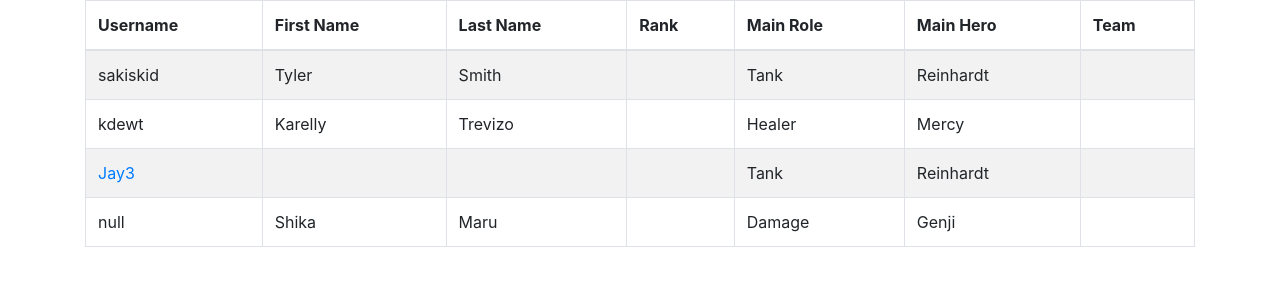
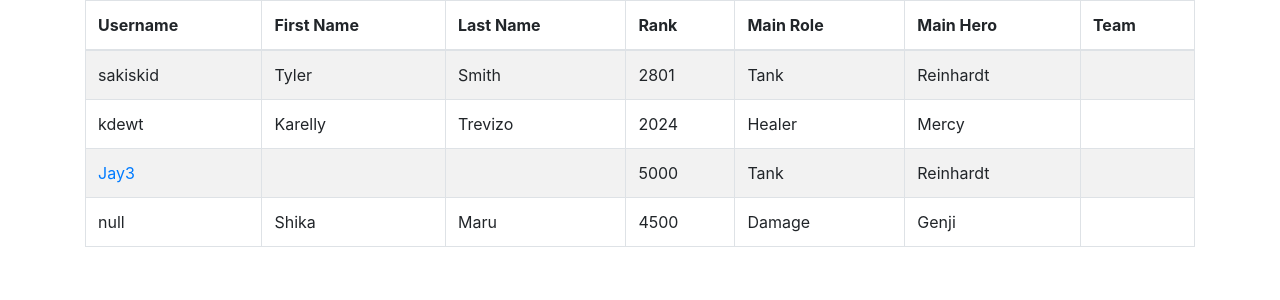
Before and after one commit to tylerdrewwork/Overwatch-League-Player-Directory, a React (Create React App) app: page / in a window 1280 px wide. Shown: the top 300 px of the page. Built offline with nearby package versions, Linux system fonts and the light colour scheme.

Commit message:
fixed competitiveRank prop

```diff
--- a/src/components/entry.js
+++ b/src/components/entry.js
@@ -6,7 +6,7 @@ function Entry (props) {
             <td>{getUsernameWithLink(props.link, props.username)}</td>
             <td>{props.firstName}</td>
             <td>{props.lastName}</td>
-            <td>{props.rank}</td>
+            <td>{props.competitiveRank}</td>
             <td>{props.mainRole}</td>
             <td>{props.mainHero}</td>
             <td>{props.team}</td>
--- a/src/data/userseeds.json
+++ b/src/data/userseeds.json
@@ -24,7 +24,7 @@
         "username": "Jay3",
         "firstName": null,
         "lastName": null,
-        "competitiveRank": "2801",
+        "competitiveRank": "5000",
         "mainRole": "Tank",
         "mainHero": "Reinhardt",
         "team": null,
```
Also changed, not shown: 1 other file (tests, documents, lock files or other folders).
